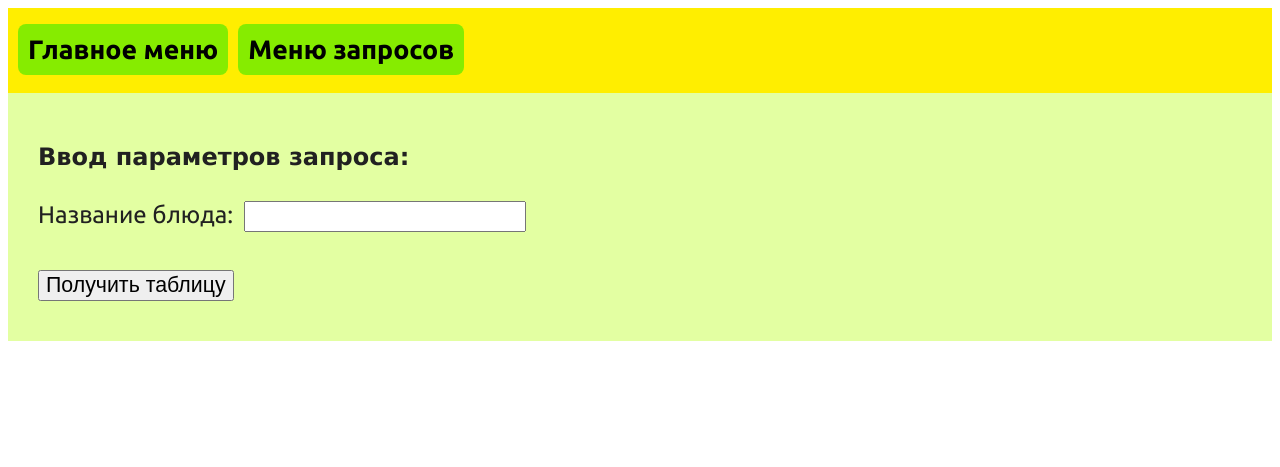
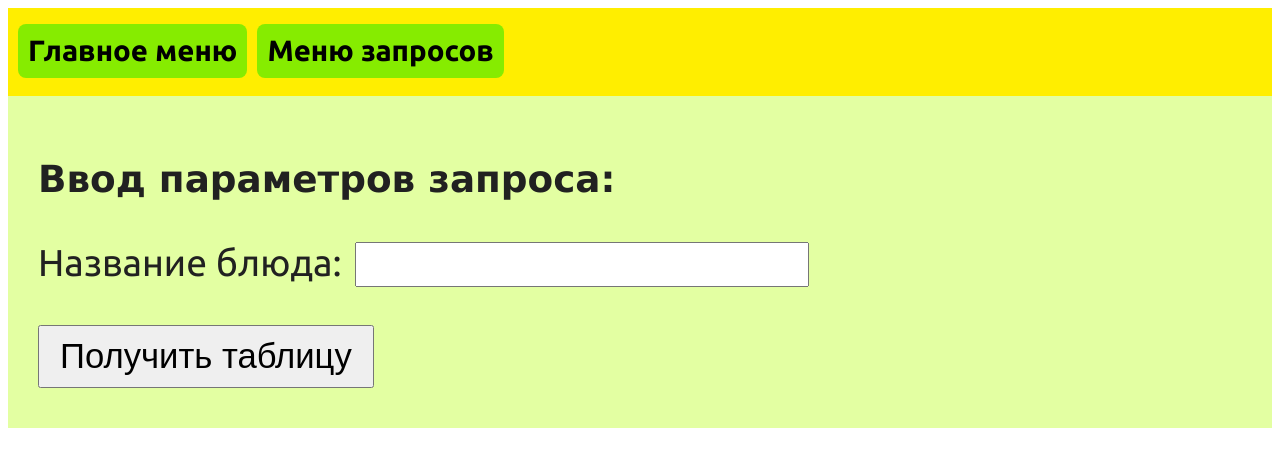
Before and after one commit to XeemPad/Course-Project-DB, a Flask app: template src/query/templates/input_dish.html in a window 1280 px wide. Shown: the top 467 px of the page. Run offline with Flask 3, Linux system fonts and the light colour scheme; the template is opened without the code that fills it, so the values that code supplies are empty; parts of the project's set-up code (start-up, migrations or seed data) failed here and were passed over.

Commit message:
Update styles for larger screen

```diff
--- a/src/auth/templates/login.html
+++ b/src/auth/templates/login.html
@@ -17,7 +17,7 @@
         <form action="" method="post">
             <input type="text" name="login" placeholder="Логин" required><br>
             <input type="password" name="password" placeholder="Пароль" required><br>
-            <input type="submit" value="Войти">
+            <input type="submit" value="Войти" class="submit">
         </form>
     </div>
 </body>
--- a/src/query/templates/input_dish.html
+++ b/src/query/templates/input_dish.html
@@ -18,7 +18,7 @@
         <label for="dish_name" id="query_input">Название блюда: </label>
         <input type="text" id="query_input" name="dish_name" required/>
         <br><br>
-        <input type="submit" id="query_input" value="Получить таблицу"/>
+        <input type="submit" class="submit" id="query_input" value="Получить таблицу"/>
     </form>
 </div>
 </body>
--- a/src/query/templates/input_table.html
+++ b/src/query/templates/input_table.html
@@ -18,7 +18,7 @@
         <label for="table_id" id="query_input">Номер стола: </label>
         <input type="number" id="query_input" name="table_id" required/>
         <br><br>
-        <input type="submit" id="query_input" value="Получить информацию"/>
+        <input type="submit" class="submit" id="query_input" value="Получить информацию"/>
     </form>
 </div>
 </body>
--- a/src/query/templates/input_waiter.html
+++ b/src/query/templates/input_waiter.html
@@ -18,7 +18,7 @@
         <label for="waiter_name" id="query_input">Имя официанта: </label>
         <input type="text" id="query_input" name="waiter_name" required/>
         <br><br>
-        <input type="submit" id="query_input" value="Получить таблицу"/>
+        <input type="submit" class="submit" id="query_input" value="Получить таблицу"/>
     </form>
 </div>
 </body>
--- a/src/static/style.css
+++ b/src/static/style.css
@@ -19,12 +19,12 @@ body {
 
 p.info {
     color: rgb(96, 0, 0);
-    font-size: 20pt;
+    font-size: 24pt;
     font-weight: bold;
 }
 
 a {
-    font-size: 20pt;
+    font-size: 30pt;
     font-weight: bold;
     text-decoration: none;
     padding: 12px;
@@ -38,7 +38,7 @@ a {
 
 a.header {
     color: rgb(0, 0, 0);
-    font-size: 20pt;
+    font-size: 22pt;
     font-weight: bold;
     padding: 10px;
     margin-top: 6px;
@@ -56,7 +56,7 @@ a:hover {
 
 h3.account {
     color: rgb(11, 11, 11);
-    font-size: 20pt;
+    font-size: 22pt;
     font-weight: bold;
     padding: 10px;
     margin-top: 6px;
@@ -68,31 +68,35 @@ h3.account {
 
 
 input {
-    font-size: 20pt;
+    font-size: 30pt;
     margin: 10px auto;
 }
 
+input.submit {
+    padding: 10px 20px;
+}
+
 label#query_input {
-    font-size: 18pt;
+    font-size: 28pt;
     margin-right: 5px;
 }
 
 input#query_input {
-    font-size: 16pt;
+    font-size: 26pt;
 }
 
 
 h1 {
     color: rgb(11, 11, 11);
     font-family: "Verdana";
-    font-size: 26pt;
+    font-size: 40pt;
     font-weight: bold;
     text-align: center;
 }
 
 h2 {
     font-family: "Verdana";
-    font-size: 18pt;
+    font-size: 28pt;
     font-weight: bold;
 }
 
@@ -103,17 +107,20 @@ ul {
     text-align: left;
 }
 
-tr {
-    font-size: 14pt;
-    background-color: rgb(255, 255, 255);
-}
-
 tr.title {
-    font-size: 16pt;
+    font-family: 'Ubuntu';
+    font-size: 28pt;
     font-weight: bold;
     background-color: rgb(190, 195, 255);
 }
 
+tr {
+    font-family: 'Times New Roman', Times, serif;
+    font-size: 26pt;
+    background-color: rgb(255, 255, 255);
+}
+
+
 td {
     padding: 4px;
 }
```
